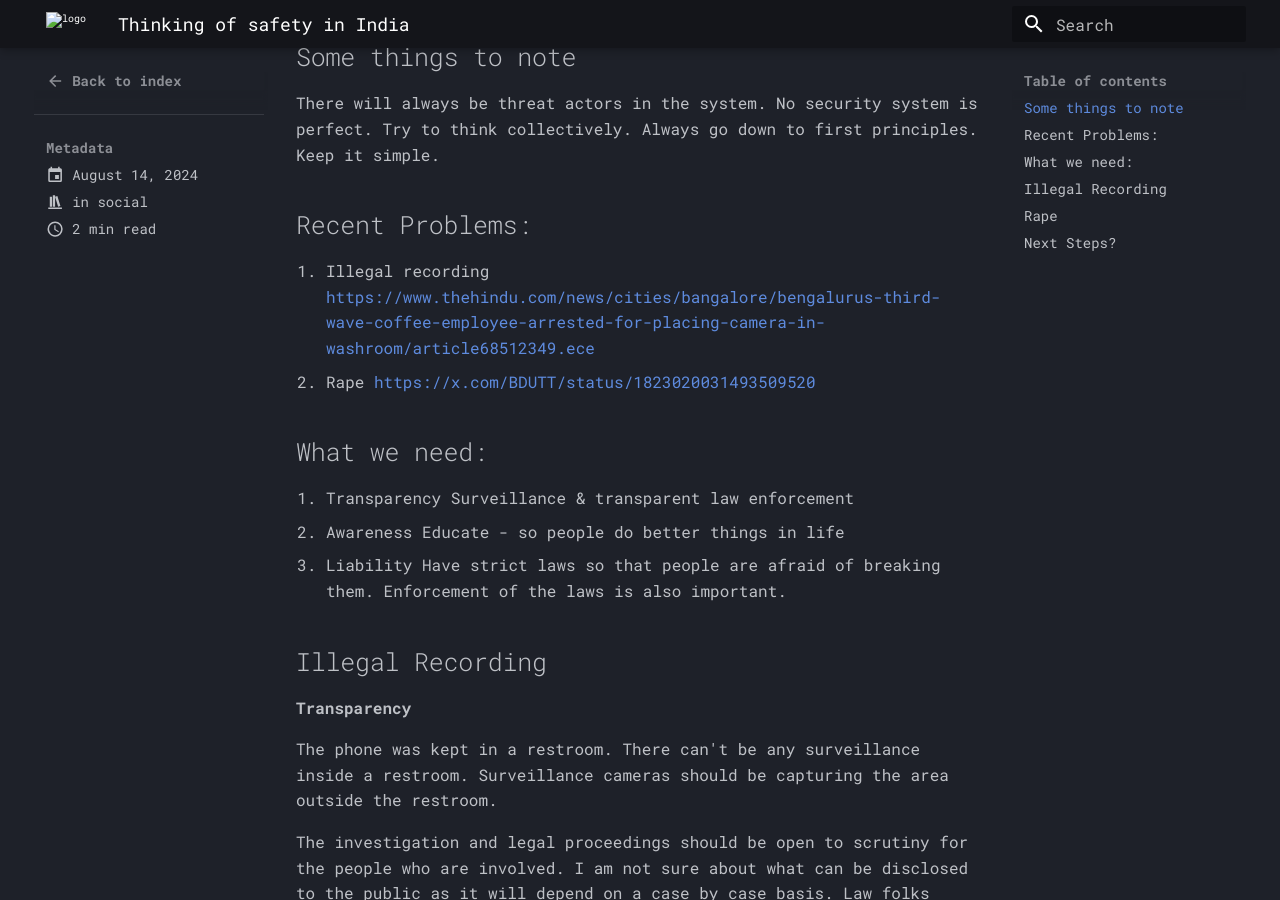
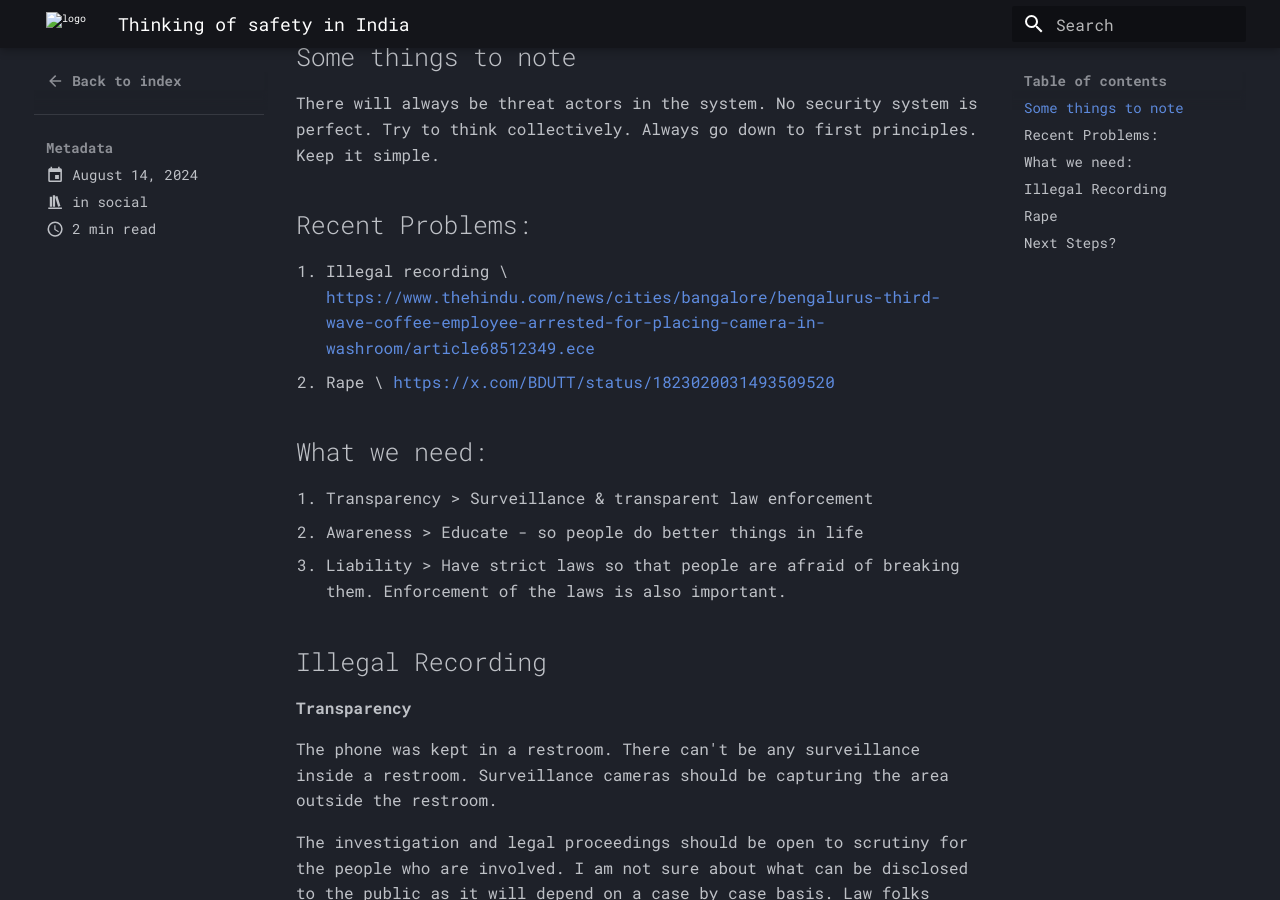
Before and after one commit to rajguru7/rajguru7.github.io, an MkDocs documentation site: the page built from docs/blog/posts/security-india.md, in a window 1280 px wide and 900 px high, scrolled down 371 px. Built offline with MkDocs 1.6.1 and Material for MkDocs 9.7.7, drawn with Linux system fonts in a browser that asks for light colours; comment, search, counter and statistics services are not loaded.

```diff
--- a/docs/blog/posts/security-india.md
+++ b/docs/blog/posts/security-india.md
@@ -23,19 +23,19 @@ Keep it simple.
 
 ## Recent Problems:
 
-1. Illegal recording
+1. Illegal recording \\
     <https://www.thehindu.com/news/cities/bangalore/bengalurus-third-wave-coffee-employee-arrested-for-placing-camera-in-washroom/article68512349.ece>
-1. Rape
+1. Rape \\
     <https://x.com/BDUTT/status/1823020031493509520>
 
 ## What we need:
 
 1.  Transparency
-    Surveillance & transparent law enforcement
+    > Surveillance & transparent law enforcement
 1.  Awareness
-    Educate - so people do better things in life
+    > Educate - so people do better things in life
 1.  Liability
-    Have strict laws so that people are afraid of breaking them. Enforcement of
+    > Have strict laws so that people are afraid of breaking them. Enforcement of
     the laws is also important.
 
 ## Illegal Recording
```
